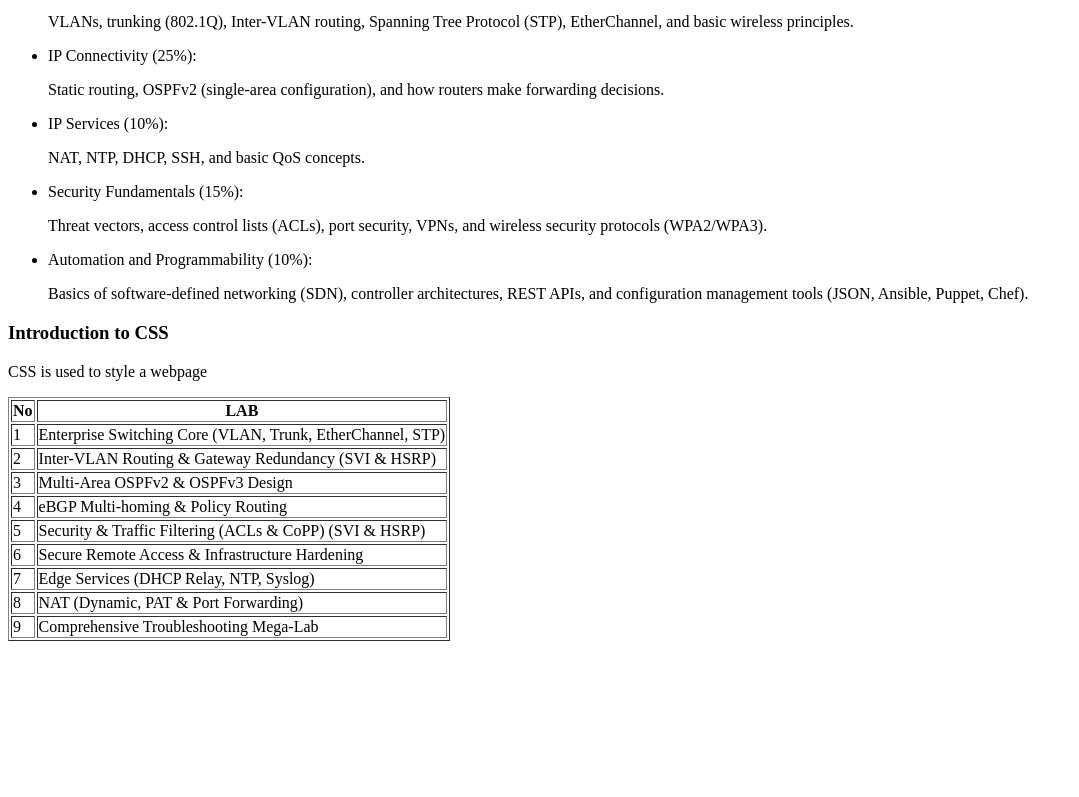
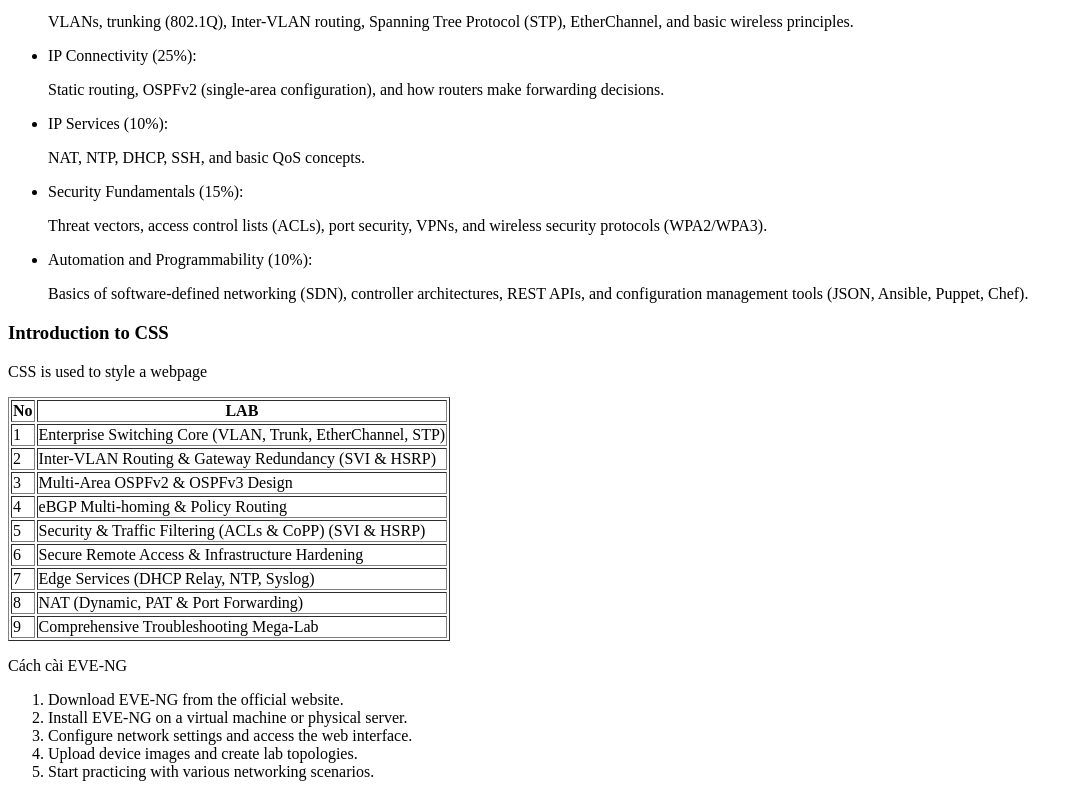
Before and after one commit to erickhoaphan/TEST, a plain HTML site: page index.html in a window 1280 px wide. Shown: the part 356-1153 px from the top of the page, without its empty margins (0-1079 px from the left). Before the commit the page ends 1005 px from the top, so only its background shows below. Drawn offline with Linux system fonts and the light colour scheme.

Commit message:
update 1

```diff
--- a/index.html
+++ b/index.html
@@ -38,5 +38,14 @@
             <tr> <td>8</td>  <td>NAT (Dynamic, PAT & Port Forwarding)</td> </tr>
             <tr> <td>9</td>  <td>Comprehensive Troubleshooting Mega-Lab</td> </tr>
         </table>
+    <p>Cách cài EVE-NG
+        <ol>
+            <li>Download EVE-NG from the official website.</li>
+            <li>Install EVE-NG on a virtual machine or physical server.</li>
+            <li>Configure network settings and access the web interface.</li>
+            <li>Upload device images and create lab topologies.</li>
+            <li>Start practicing with various networking scenarios.</li>
+        </ol>
+    </p>
     </body>
 </html>
```
